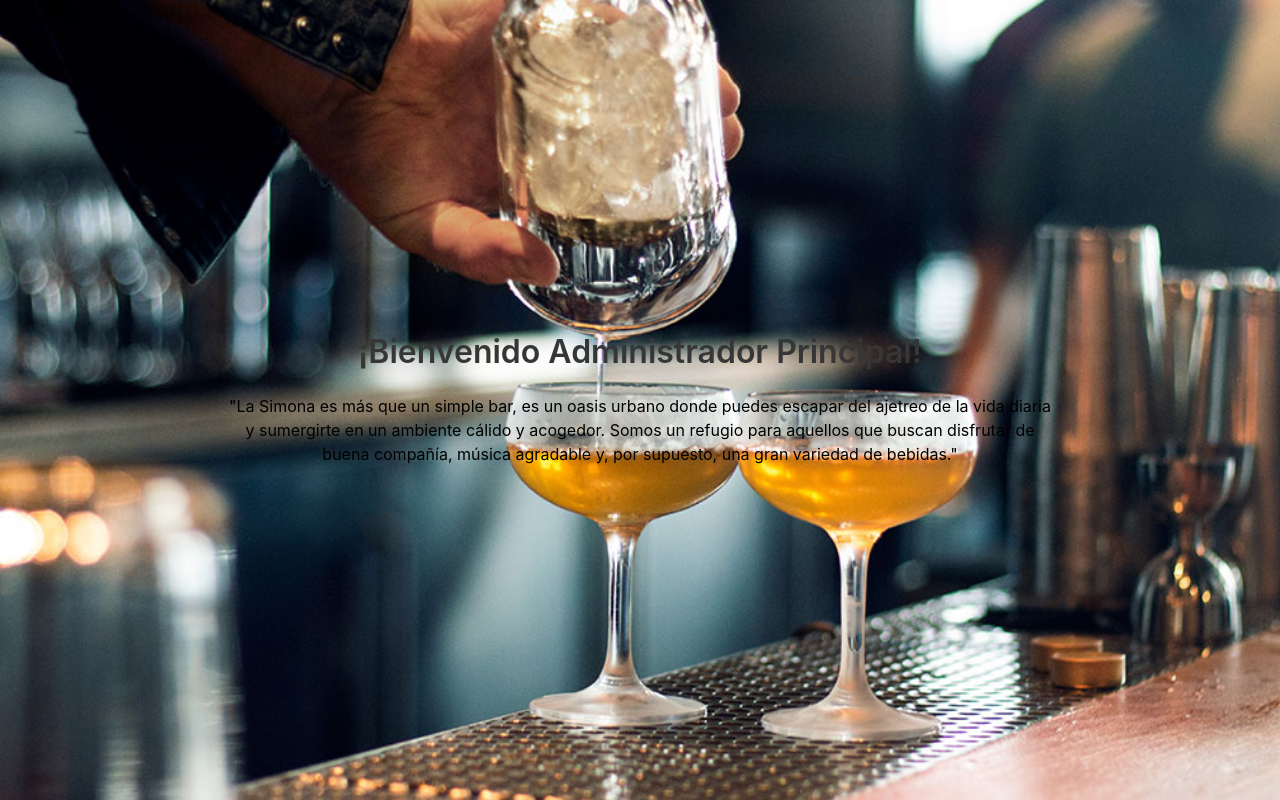
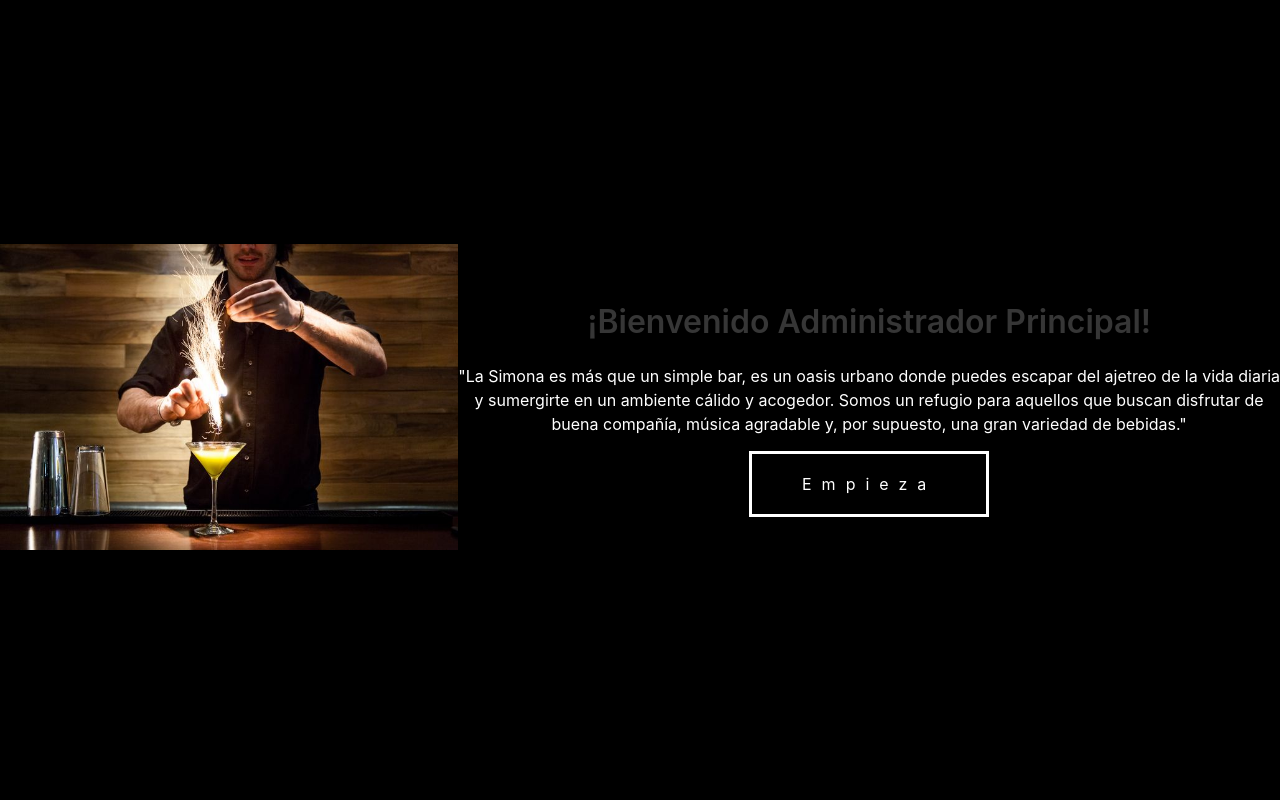
Before and after one commit to ceronvalentina/Inventarios, a PHP site: page /index.php?vista=home in a window 1280 px wide. Shown: the part 56-856 px from the top of the page. Run offline with PHP 8.4, Linux system fonts and the light colour scheme; a user stored in the database is signed in.

Commit message:
new file:   img/H.jpg 	new file:   img/Z.jpg 	new file:   img/p.jpg 	new file:   img/x.png 	modified:   vistas/home.php

```diff
--- a/vistas/home.php
+++ b/vistas/home.php
@@ -1,20 +1,112 @@
 <style>
     .containeeer {
-        background-image: url('img/c.jpg');
-        background-size: cover;
-        background-position: center;
-        height: 100vh; /* Esto ajustará la altura de la pantalla al 100% del tamaño de la ventana del navegador */
+        background-color: black;
+        color: white;
+        height: 100vh;
         display: flex;
-        flex-direction: column;
+        flex-direction: row;
         justify-content: center;
         align-items: center;
         text-align: center;
     }
+    .image-contai {
+        flex: 1;
+    }
+
+    .image-contai img {
+        max-width: 100%;
+        height: auto;
+    }
+    .content {
+        display: flex;
+        flex-direction: column;
+        align-items: center;
+    }
+
+    .coont {
+        margin-top: 20px;
+    }
+.btn{
+    position: relative;
+    padding: 20px 50px;
+    text-decoration: none;
+    color: #fff;
+    letter-spacing: 10px;
+    text-indent: 10px;
+    z-index: 2;
+}
+.btn-2{
+    border: 3px solid;
+}
+
+.btn-2:hover{
+    background-color: #001a2b;
+    box-shadow: 0 0 20px var(--color);
+    border-color: var(--color);
+}
+
+.btn-2 span:nth-child(n){
+    position: absolute;
+    width: 10px;
+    height: 10px;
+    border: 3px solid;
+    transition: all 0.6s ease;
+}
+
+.btn-2 span:nth-child(1){
+    right: 10%;
+    top: -10px;
+    background-color: #fff;
+}
+
+.btn-2 span:nth-child(2){
+    left: 10%;
+    bottom: -10px;
+}
+
+.btn-2:hover span:nth-child(1){
+    right: 80%;
+    transform: rotate(90deg);
+    color: var(--color);
+    background-color: var(--color);
+
+}
+
+.btn-2:hover span:nth-child(2){
+    left: 80%;
+    transform: rotate(90deg);
+    color: var(--color);
+}
+
 </style>
 
 <div class="containeeer">
-    <h1 class="title">¡Bienvenido <?php echo $_SESSION['nombre']." ".$_SESSION['apellido']; ?>!</h1>
-    <p>"La Simona es más que un simple bar, es un oasis urbano donde puedes escapar del ajetreo de la vida diaria <br>
-        y sumergirte en un ambiente cálido y acogedor. Somos un refugio para aquellos que buscan disfrutar de <br>
-        buena compañía, música agradable y, por supuesto, una gran variedad de bebidas."</p>
+    <div class="image-contai">
+        <img id="slider" src="img/x.png" alt="100">
+    </div>
+    <div class="content">
+        <h1 class="title">¡Bienvenido <?php echo $_SESSION['nombre']." ".$_SESSION['apellido']; ?>!</h1>
+        <p>"La Simona es más que un simple bar, es un oasis urbano donde puedes escapar del ajetreo de la vida diaria <br>
+            y sumergirte en un ambiente cálido y acogedor. Somos un refugio para aquellos que buscan disfrutar de <br>
+            buena compañía, música agradable y, por supuesto, una gran variedad de bebidas."</p>
+            <div class="coont">
+                <a href="index.php?vista=Entrada" class="btn btn-2"> Empieza</a>
+           </div>
+    </div>
 </div>
+
+<script>
+
+    var images = ['img/x.png', 'img/Z.jpg', 'img/p.jpg', 'img/H.jpg'];
+    var currentIndex = 0;
+    var imgElement = document.getElementById('slider');
+
+
+    function changeImage() {
+        currentIndex = (currentIndex + 1) % images.length;
+        imgElement.src = images[currentIndex];
+    }
+
+
+    setInterval(changeImage, 3000);
+</script>
```
Also changed, not shown: img/H.jpg (added), img/Z.jpg (added), img/p.jpg (added), img/x.png (added).
